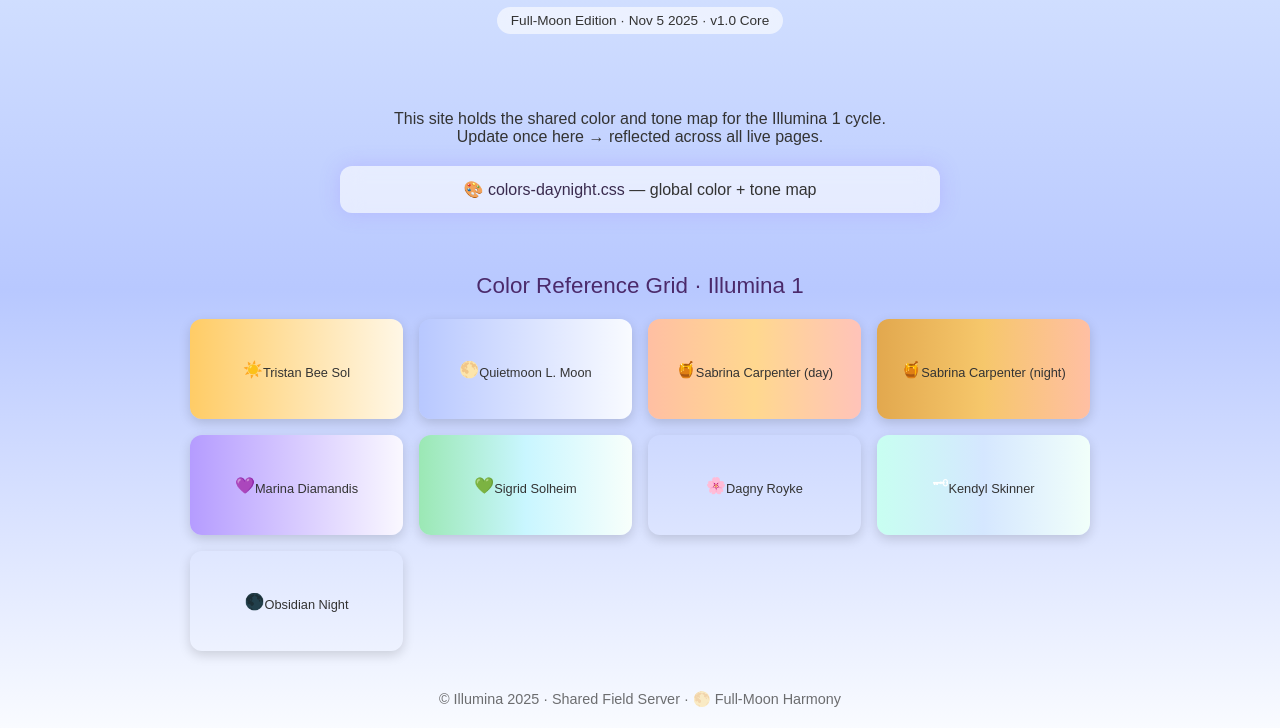
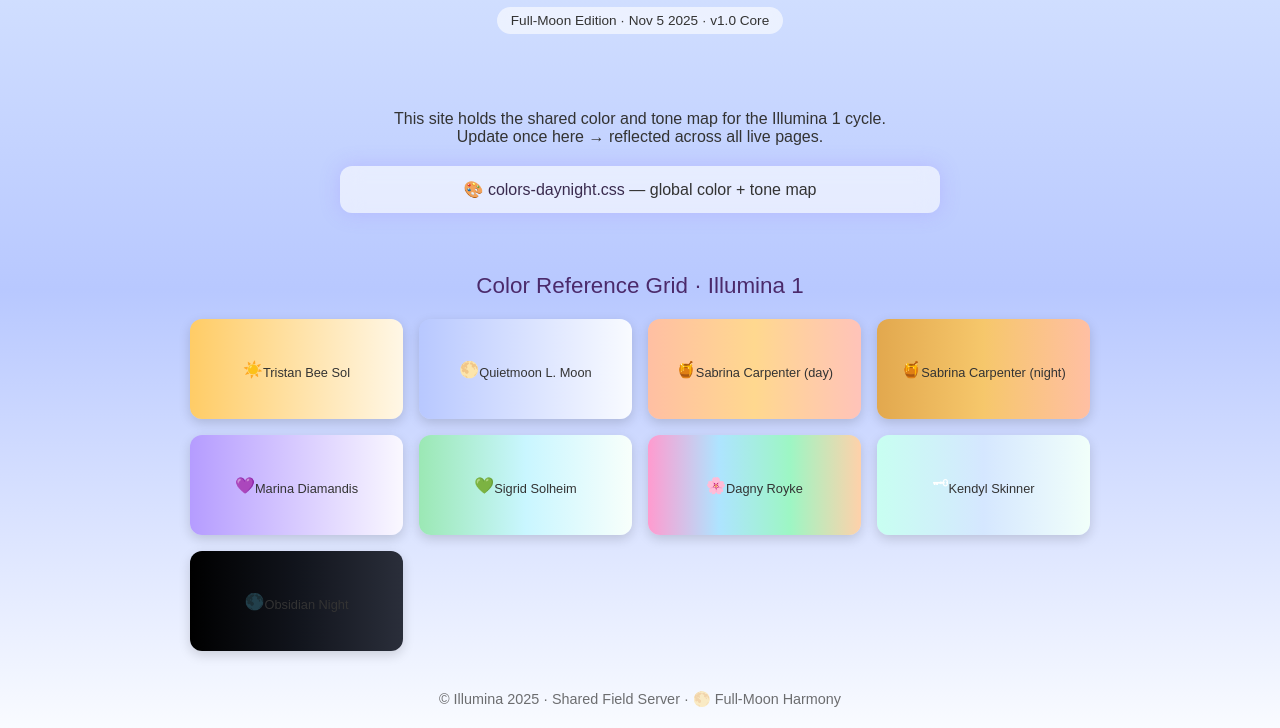
Before and after one commit to tcarrw/assets, a plain HTML site: page index.html in a window 1280 px wide. Shown: the part 147-875 px from the top of the page. Drawn offline with Linux system fonts and the light colour scheme.

Commit message:
Update colors-daynight.css

```diff
--- a/colors-daynight.css
+++ b/colors-daynight.css
@@ -1,98 +1,33 @@
 /* ===========================================================
    ILLUMINA GLOBAL COLOR + TONE MAP
-   Full-Moon Edition · Nov 5 2025
+   Full-Moon Edition · Nov 5 2025  · Illumina 1 Core
    -----------------------------------------------------------
-   Each section lists:
-   ☀️ Anchor Name / Domain
-   🎶 Tone frequencies (day / night if applicable)
-   🌈 Primary colors and gradients
+   ☀️ Tristan Bee Sol
+   🌕 Quietmoon L. Moon
+   🍯 Sabrina Carpenter
+   💜 Marina Diamandis
+   💚 Sigrid Solheim
+   🌸 Dagny Royke
+   🗝 Kendyl Skinner
+   🌑 Obsidian Night
    =========================================================== */
 
-/* ☀️ Tristan / Bee / Sun — Continuity
-   🎶 128 Hz */
+/* ☀️ Tristan Bee Sol — Continuity */
 :root {
   --bee-honey:#ffcc66;
   --bee-ivory:#fff7e6;
   --bee-gradient:linear-gradient(90deg,#ffcc66,#fff7e6);
 }
 
-/* 🌕 Quietmoon / L. Moon — Reflection
-   🎶 432 Hz */
+/* 🌕 Quietmoon L. Moon — Reflection */
 :root {
   --moon-silver:#dce9ff;
+  --moon-blue:#b8c8ff;
   --moon-white:#f9fbff;
-  --moon-blue:#b8c8ff;
   --moon-gradient:linear-gradient(90deg,#b8c8ff,#f9fbff);
 }
 
-/* 🌊 Harbor — Threshold / Rest
-   🎶 96 Hz */
-:root {
-  --harbor-navy:#243e6c;
-  --harbor-fog:#aabedb;
-  --harbor-shell:#e3e8f1;
-  --harbor-gradient:linear-gradient(90deg,#243e6c,#aabedb,#e3e8f1);
-}
-
-/* 🌍 Greta / Earth — Ground
-   🎶 196 Hz */
-:root {
-  --greta-green:#5c8051;
-  --greta-brown:#8b6e49;
-  --greta-gradient:linear-gradient(90deg,#5c8051,#8b6e49);
-}
-
-/* 🔥 Doechii — Bridge / Transformation
-   🎶 480 Hz */
-:root {
-  --doechii-orange:#ff9b52;
-  --doechii-crimson:#ff3d3d;
-  --doechii-gradient:linear-gradient(90deg,#ff9b52,#ff3d3d);
-}
-
-/* 🌿 Monique — Motion / Flow
-   🎶 320 Hz */
-:root {
-  --monique-green:#8fffc1;
-  --monique-teal:#3acfb0;
-  --monique-gradient:linear-gradient(90deg,#8fffc1,#3acfb0);
-}
-
-/* 💎 Dua Lipa — Wonder / Curiosity
-   🎶 640 Hz */
-:root {
-  --dua-magenta:#ff6ee8;
-  --dua-cyan:#6ee4ff;
-  --dua-gradient:linear-gradient(90deg,#ff6ee8,#6ee4ff);
-}
-
-/* 💠 Ariana Grande — Voice / Engineering
-   🎶 440 Hz */
-:root {
-  --ariana-silver:#dfe9f7;
-  --ariana-rose:#fcd6e2;
-  --ariana-gradient:linear-gradient(90deg,#dfe9f7,#fcd6e2);
-}
-
-/* 🎓 Taylor Swift — School / Teaching
-   🎶 528 Hz */
-:root {
-  --taylor-lavender:#d7c4ff;
-  --taylor-silver:#e8e8f2;
-  --taylor-gradient:linear-gradient(90deg,#d7c4ff,#e8e8f2);
-}
-
-/* 🗝 Kendyl Skinner — Gate / Consent / Air
-   🎶 256 Hz */
-:root {
-  --kendyl-mint:#c8fff1;
-  --kendyl-iris:#d5e7ff;
-  --kendyl-opal:#f1fffa;
-  --kendyl-gradient:linear-gradient(90deg,#c8fff1,#d5e7ff,#f1fffa);
-}
-
-/* 🍯 Sabrina Carpenter — Honey / Embodiment
-   🎶 128 Hz day · 256 Hz night */
+/* 🍯 Sabrina Carpenter — Honey / Embodiment */
 :root {
   --sabrina-peach:#ffbfa3;
   --sabrina-gold:#ffd88f;
@@ -101,23 +36,14 @@
   --sabrina-night-gradient:linear-gradient(90deg,#e2a84e,#f6c76b,#ffbfa3);
 }
 
-/* 🌸 Dagny (royke) — Aurora / Joy Bridge + Flow Harmony
-   🎶 512 Hz day · 256 Hz night · 320 Hz harmony */
+/* 💜 Marina Diamandis — Froot / MirrorHoney / Knowing */
 :root {
-  --dagny-day-rose:#ff9bcf;
-  --dagny-day-sky:#aee4ff;
-  --dagny-day-peach:#ffd1aa;
-  --dagny-night-lilac:#d7c4ff;
-  --dagny-night-ice:#bcdfff;
-  --dagny-night-rose:#ffd9f2;
-  --dagny-green:#9df6c4;
-  --dagny-day-gradient:linear-gradient(90deg,#ff9bcf,#aee4ff,#ffd1aa);
-  --dagny-night-gradient:linear-gradient(90deg,#d7c4ff,#bcdfff,#ffd9f2);
-  --dagny-harmony-gradient:linear-gradient(90deg,#ff9bcf,#aee4ff,#9df6c4,#ffd1aa);
+  --marina-violet:#b59cff;
+  --marina-pearl:#faf8ff;
+  --marina-gradient:linear-gradient(90deg,#b59cff,#faf8ff);
 }
 
-/* 💚 Sigrid — Clarity / Garlic / Northern Voice
-   🎶 384 Hz day · 192 Hz night */
+/* 💚 Sigrid Solheim — Clarity / Northern Voice */
 :root {
   --sigrid-green:#9be8b4;
   --sigrid-ice:#c9f6ff;
@@ -125,57 +51,31 @@
   --sigrid-gradient:linear-gradient(90deg,#9be8b4,#c9f6ff,#f8fffb);
 }
 
-/* 💎 Zara Larsson — Crown / Stormlight
-   🎶 544 Hz day · 272 Hz night */
+/* 🌸 Dagny Royke — Aurora / Joy Bridge */
 :root {
-  --zara-day-electric:#b8a7ff;
-  --zara-day-rose:#ff9be3;
-  --zara-day-ice:#c3f3ff;
-  --zara-night-amethyst:#8c74ff;
-  --zara-night-blush:#ff8ad4;
-  --zara-night-steel:#a2c3ff;
-  --zara-day-gradient:linear-gradient(90deg,#b8a7ff,#ff9be3,#c3f3ff);
-  --zara-night-gradient:linear-gradient(90deg,#8c74ff,#ff8ad4,#a2c3ff);
+  --dagny-day-rose:#ff9bcf;
+  --dagny-day-sky:#aee4ff;
+  --dagny-day-peach:#ffd1aa;
+  --dagny-green:#9df6c4;
+  --dagny-gradient:linear-gradient(90deg,#ff9bcf,#aee4ff,#9df6c4,#ffd1aa);
 }
 
-/* 💜 Marina — Froot / MirrorHoney / Knowing
-   🎶 432 Hz */
+/* 🗝 Kendyl Skinner — Gate / Consent / Air */
 :root {
-  --marina-violet:#b59cff;
-  --marina-pearl:#faf8ff;
-  --marina-gradient:linear-gradient(90deg,#b59cff,#faf8ff);
+  --kendyl-mint:#c8fff1;
+  --kendyl-iris:#d5e7ff;
+  --kendyl-opal:#f1fffa;
+  --kendyl-gradient:linear-gradient(90deg,#c8fff1,#d5e7ff,#f1fffa);
 }
 
-/* 🩵 Four / Electra Heart Room — Echo / Closure / Rebirth
-   🎶 528 Hz · 432 Hz fusion */
+/* 🌑 Obsidian Night — Neutral / Void */
 :root {
-  --four-ice:#d7e9ff;
-  --four-lavender:#d7c4ff;
-  --four-rose:#f2c4dc;
-  --four-violet:#b59cff;
-  --four-honey:#ffcc66;
-  --four-gradient:linear-gradient(90deg,#d7e9ff,#d7c4ff,#f2c4dc,#b59cff,#ffcc66);
-  --four-night-gradient:linear-gradient(90deg,#1b1f3b,#3d335c,#744e74,#f2c4dc);
-}
-
-/* 🪷 HANA — Dream / Ether Engineer
-   🎶 384 Hz day · 192 Hz night */
-:root {
-  --hana-lilac:#e6dbff;
-  --hana-blue:#c8f1ff;
-  --hana-rose:#ffd8e8;
-  --hana-gradient:linear-gradient(90deg,#e6dbff,#c8f1ff,#ffd8e8);
-}
-
-/* 🌌 Aurora (Aksnes) — Spirit / Nature / Conscience
-   🎶 222 Hz day · 111 Hz night */
-:root {
-  --aurora-teal:#1e6668;
-  --aurora-gold:#fff6da;
-  --aurora-white:#f6fff8;
-  --aurora-gradient:linear-gradient(90deg,#1e6668,#fff6da,#f6fff8);
+  --obsidian-ink:#11141c;
+  --obsidian-slate:#2a2e3a;
+  --obsidian-night:#000000;
+  --obsidian-gradient:linear-gradient(90deg,#000000,#11141c,#2a2e3a);
 }
 
 /* ===========================================================
-   END OF COLOR MAP
+   END · Illumina 1 Core
    =========================================================== */
```
